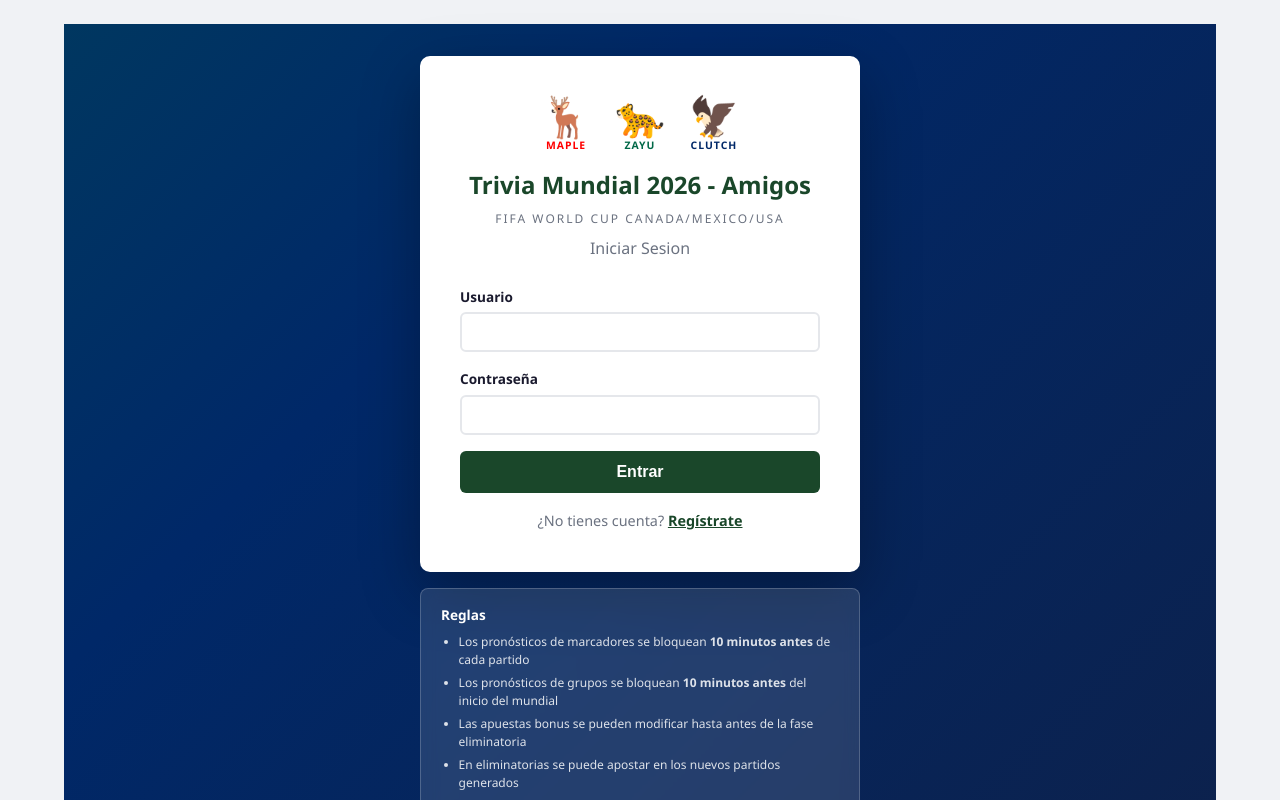
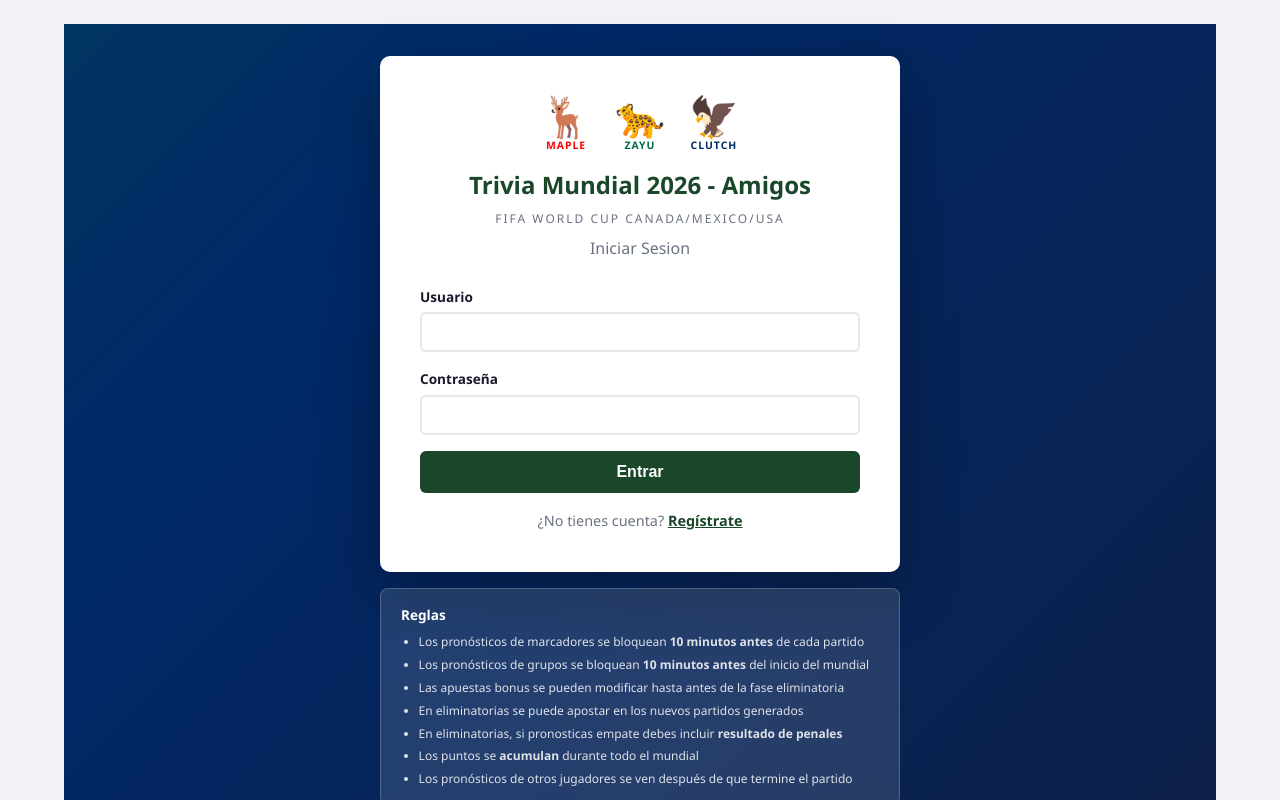
Before and after one commit to cdazaperez/trivia_mundial, a React (Vite) app in the folder frontend/: page /login in a window 1280 px wide. Shown: the top 800 px of the page. Built offline with nearby package versions, Linux system fonts and the light colour scheme; no server answers.

Commit message:
fix: widen auth card and rules to 520px for better PC layout
https://claude.ai/code/session_01JGVrD4xwK8dsSbPZyDrufa

```diff
--- a/frontend/src/App.css
+++ b/frontend/src/App.css
@@ -117,7 +117,7 @@ body {
   padding: 2.5rem;
   border-radius: var(--radius);
   width: 100%;
-  max-width: 440px;
+  max-width: 520px;
   box-shadow: 0 20px 60px rgba(0,0,0,0.3);
 }
 
--- a/frontend/src/components/Disclaimer.tsx
+++ b/frontend/src/components/Disclaimer.tsx
@@ -11,7 +11,7 @@ export function RulesCompact() {
       color: "rgba(255,255,255,0.85)",
       lineHeight: "1.5",
       width: "100%",
-      maxWidth: "440px",
+      maxWidth: "520px",
     }}>
       <h4 style={{ color: "white", marginBottom: "0.5rem", fontSize: "0.85rem" }}>
         Reglas
```
